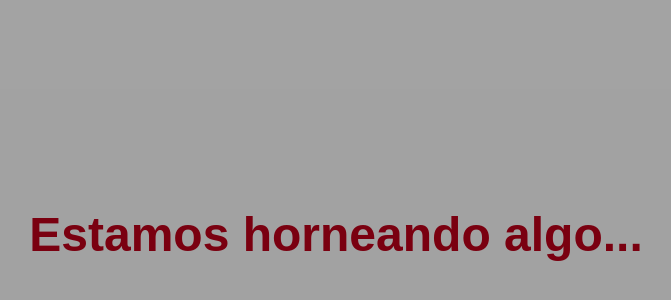
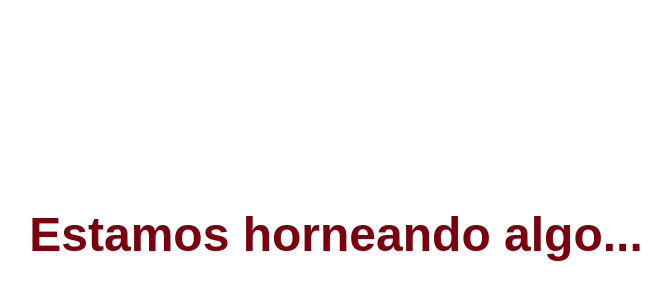
Before and after one commit to sorayandrea22/landing_zafta, a plain HTML site: page index.html in a window 1280 px wide. Shown: the part 166-466 px from the top of the page, without its empty margins (304-975 px from the left). Drawn offline with Linux system fonts and the light colour scheme.

Commit message:
Update index.html

```diff
--- a/index.html
+++ b/index.html
@@ -24,16 +24,6 @@
       color: #7a0010;
     }
 
-    /* Filtro rosado encima */
-    body::before {
-      content: "";
-      position: absolute;
-      top: 0;
-      left: 0;
-      right: 0;
-      bottom: 0;
-      background: rgba(50, 50, 50, 0.45); /* rosado suave */
-      z-index: 0;
     }
 
     .content {
```
